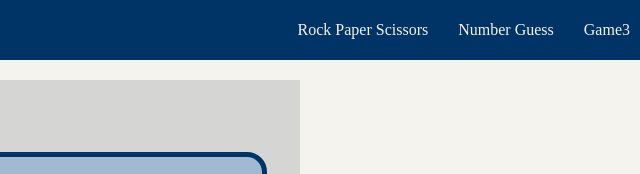
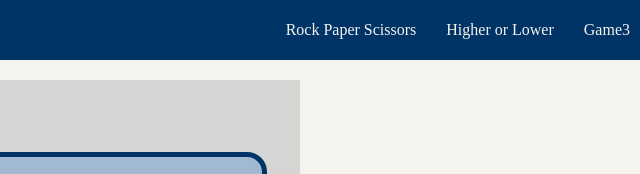
Before and after one commit to EvenHoiby/JavascriptGames, a plain HTML site: page index.html in a window 1280 px wide. Shown: the top 174 px of the page, 640-1280 px from the left. Drawn offline with Linux system fonts and the light colour scheme.

Commit message:
Fixed old name in nav bar for game 2

```diff
--- a/index.html
+++ b/index.html
@@ -14,7 +14,7 @@
         <nav>
             <ul>
                 <li><a class="navText" id="game1" href="#rockPaperScissors">Rock Paper Scissors</a></li>
-                <li><a class="navText"  id="game2" href="#guessTheNumber">Number Guess</a></li>
+                <li><a class="navText"  id="game2" href="#guessTheNumber">Higher or Lower</a></li>
                 <li><a class="navText"  id="game3" href="">Game3</a></li>
             </ul>
         </nav>
```
